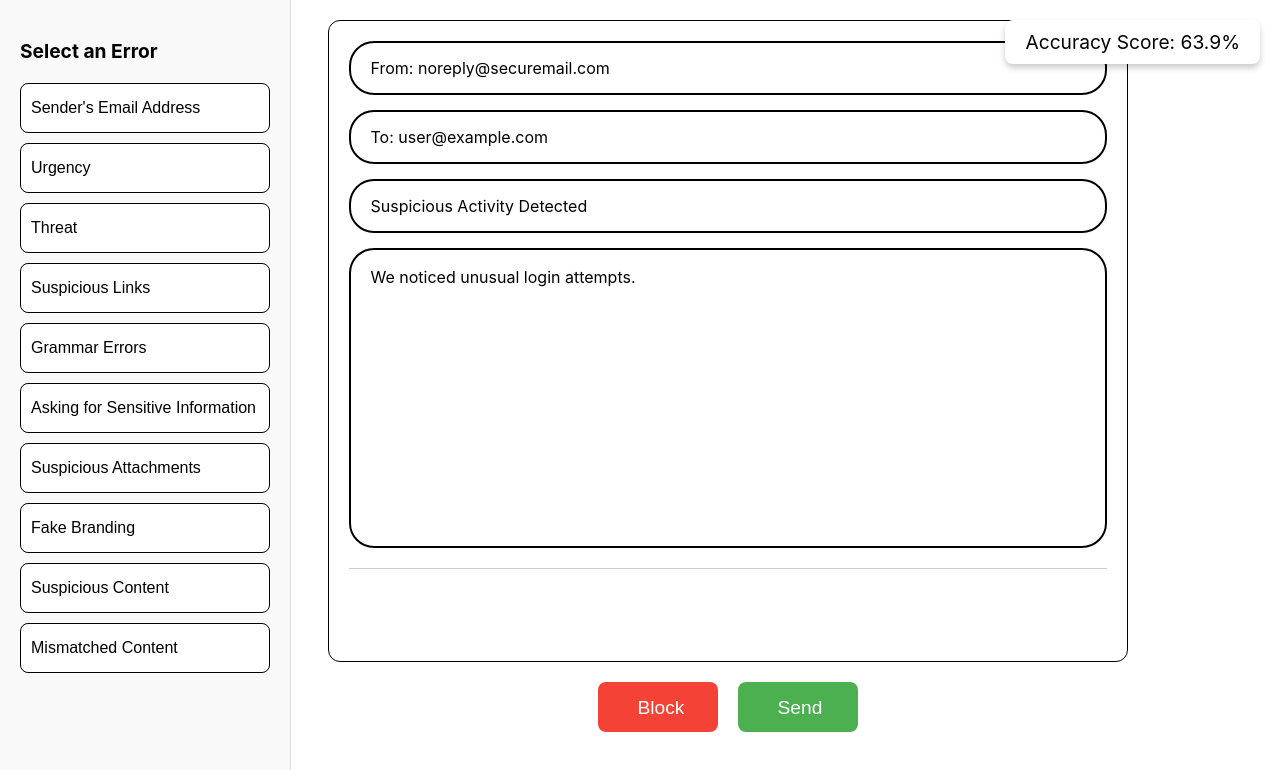
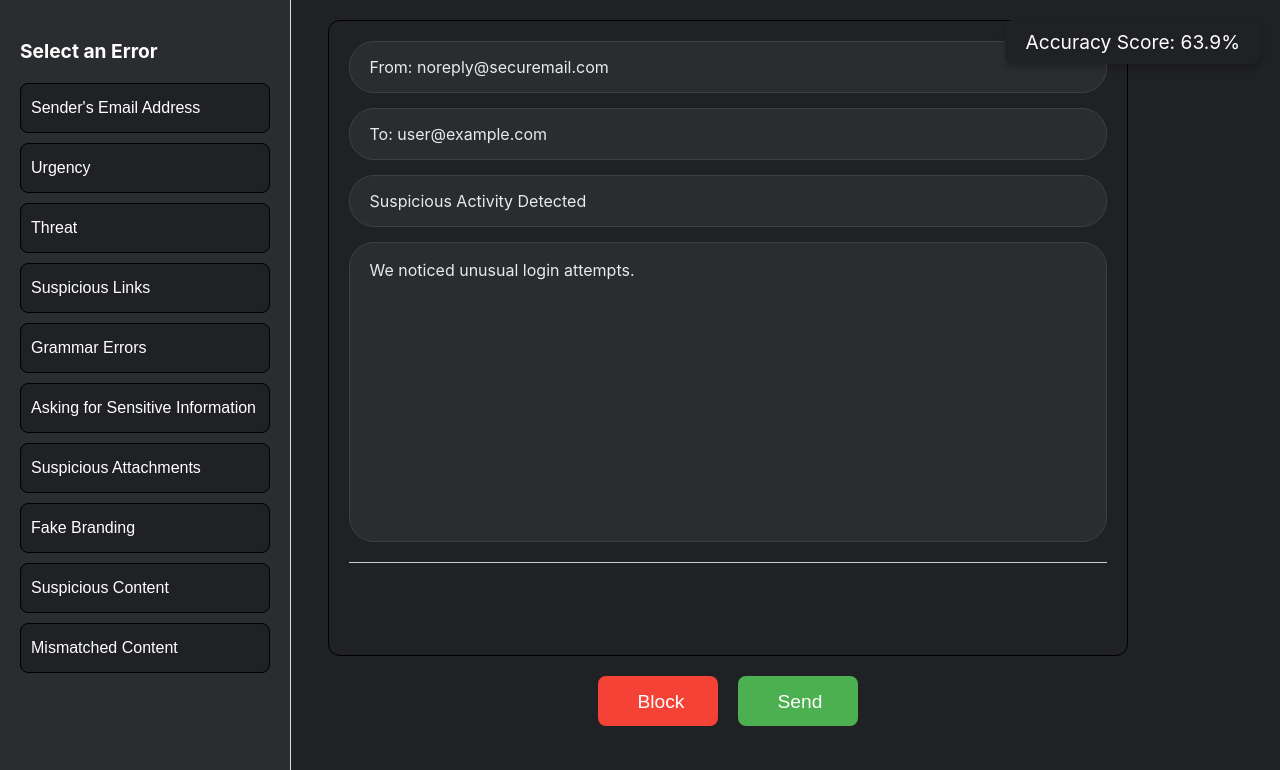
Before and after one commit to kyrHonch/emails-please, a React (Create React App) app in the folder emails-please/: page / in a window 1280 px wide. Shown: the top 770 px of the page. Built offline with nearby package versions, Linux system fonts and the light colour scheme.

Commit message:
asdfasdfasdf

```diff
--- a/emails-please/src/App.css
+++ b/emails-please/src/App.css
@@ -2,6 +2,7 @@
     display: grid;
     grid-template-columns: 175px 1fr;
     height: 100vh;
+    background-color: #202124;
 }
 
 
@@ -122,8 +123,8 @@ button.green {
     position: fixed;
     top: 20px;
     right: 20px;
-    background-color: #ffffff;
-    color: black;
+    background-color: #202124;
+    color: #ffffff;
     padding: 10px 20px;
     border-radius: 8px;
     font-size: 1.2rem;
--- a/emails-please/src/Email/Email.css
+++ b/emails-please/src/Email/Email.css
@@ -6,7 +6,7 @@
     padding: 20px;
     border: 1px solid #000;
     border-radius: 12px;
-    background-color: #fff;
+    background-color: #202124;
     box-sizing: border-box;
 }
 
@@ -17,13 +17,13 @@
     width: 100%;
     padding: 15px 20px;
     margin-bottom: 15px;
-    border: 2px solid #000;
     border-radius: 25px;
     font-size: 1rem;
-    background-color: #fff;
-    color: #000;
+    color: #e8eaed;
     box-sizing: border-box;
     transition: background-color 0.3s ease, border-color 0.3s ease;
+    background-color: #2a2c2f;
+    border: 1px solid #3c4043;
 }
 
 .email-body {
--- a/emails-please/src/Sidebar/Sidebar.css
+++ b/emails-please/src/Sidebar/Sidebar.css
@@ -1,13 +1,14 @@
 .sidebar {
     width: 250px;
     padding: 20px;
-    background-color: #f9f9f9;
+    background-color: #2a2c2f;
     border-right: 1px solid #ddd;
 }
 
 .sidebar h3 {
     font-size: 1.2rem;
     margin-bottom: 20px;
+    color: #ffffff;
 }
 
 .sidebar button {
@@ -17,8 +18,8 @@
     border: 1px solid #000;
     border-radius: 8px;
     font-size: 1rem;
-    background-color: #fff;
-    color: #000;
+    background-color: #202124;
+    color: #ffffff;
     cursor: pointer;
     text-align: left;
     box-sizing: border-box;
```
